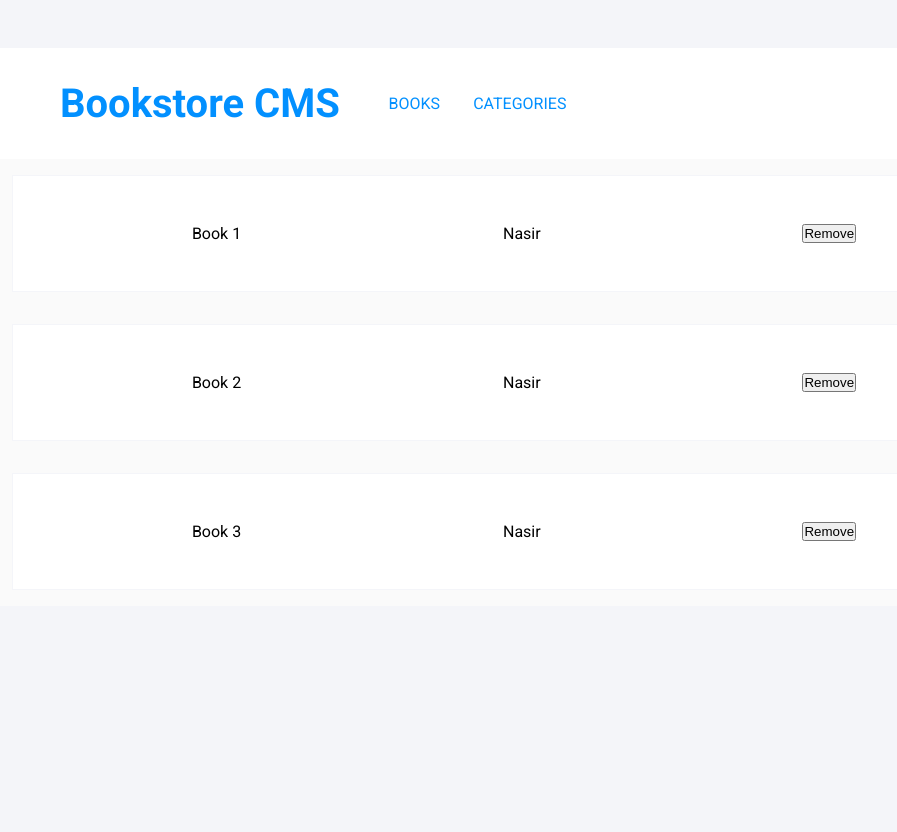
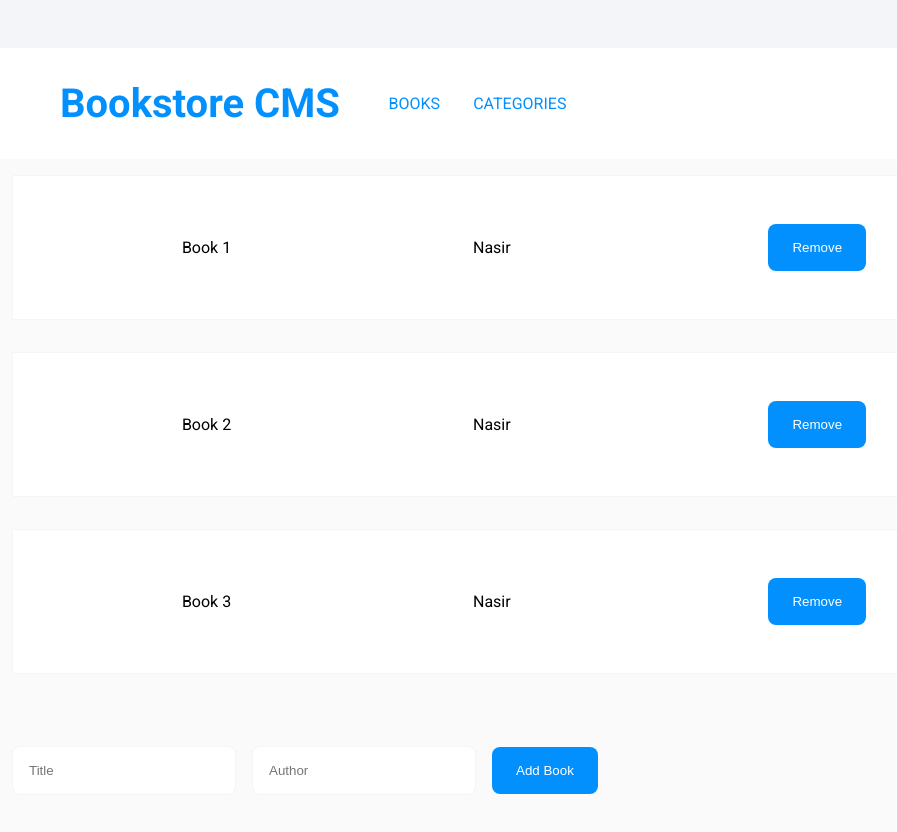
Before and after one commit to Nasirkhan294/bookstore, a React (Create React App) app: page / in a window 1280 px wide. Shown: the top 832 px of the page, without its empty margins (116-1013 px from the left). Before the commit the page ends 800 px from the top, so only its background shows below. Built offline with nearby package versions, Linux system fonts and the light colour scheme.

Commit message:
Updated add book component into the book list component

```diff
--- a/src/components/AddBook.jsx
+++ b/src/components/AddBook.jsx
@@ -1,8 +1,10 @@
+import styles from './styles/AddBook.module.css';
+
 const AddBook = () => (
-  <div>
-    <input type="text" placeholder="title" />
-    <input type="text" placeholder="author" />
-    <button type="submit">Add Book</button>
+  <div className={styles.newBook}>
+    <input type="text" placeholder="title" className={styles.title} />
+    <input type="text" placeholder="author" className={styles.author} />
+    <button type="submit" className={styles.btn}>Add Book</button>
   </div>
 );
 
--- a/src/components/Book.jsx
+++ b/src/components/Book.jsx
@@ -7,7 +7,7 @@ const Book = ({ title, author }) => (
       <div className={styles.content}>
         <p>{title}</p>
         <p>{author}</p>
-        <button type="button">Remove</button>
+        <button type="button" className={styles.btn}>Remove</button>
       </div>
     </div>
   </>
--- a/src/components/BooksList.jsx
+++ b/src/components/BooksList.jsx
@@ -1,4 +1,5 @@
 import Book from './Book';
+import AddBook from './AddBook';
 
 const BooksList = () => {
   const books = [
@@ -20,11 +21,14 @@ const BooksList = () => {
   ];
 
   return (
-    <ul>
-      {books.map((book) => (
-        <Book key={book.id} title={book.title} author={book.author} />
-      ))}
-    </ul>
+    <>
+      <ul>
+        {books.map((book) => (
+          <Book key={book.id} title={book.title} author={book.author} />
+        ))}
+      </ul>
+      <AddBook />
+    </>
   );
 };
 
--- /dev/null
+++ b/src/components/styles/AddBook.module.css
@@ -0,0 +1,31 @@
+.newBook {
+	display: flex;
+	justify-content: flex-start;
+	align-items: center;
+	height: 20vh;
+	margin-left: 4rem;
+}
+
+.title, .author {
+	padding: 1rem;
+	border: none;
+	border-radius: 0.5rem;
+	margin-left: 1rem;
+	border: 1px solid #f4f5f9;
+	width: 20%;
+	text-transform: capitalize;
+}
+
+.btn {
+	margin-left: 1rem;
+	padding: 1rem 1.5rem;
+	border-radius: 0.5rem;
+	border: none;
+	outline: none;
+	background-color: #0290ff;
+	color: #fff;
+}
+
+.btn:hover {
+	background-color: #03497e;
+}
--- a/src/components/styles/Book.module.css
+++ b/src/components/styles/Book.module.css
@@ -15,3 +15,18 @@
   padding: 3rem;
   border: 1px solid #f4f5f9;
 }
+
+
+.btn {
+	margin-left: 1rem;
+	padding: 1rem 1.5rem;
+	border-radius: 0.5rem;
+	border: none;
+	outline: none;
+	background-color: #0290ff;
+	color: #fff;
+}
+
+.btn:hover {
+	background-color: #03497e;
+}
```
